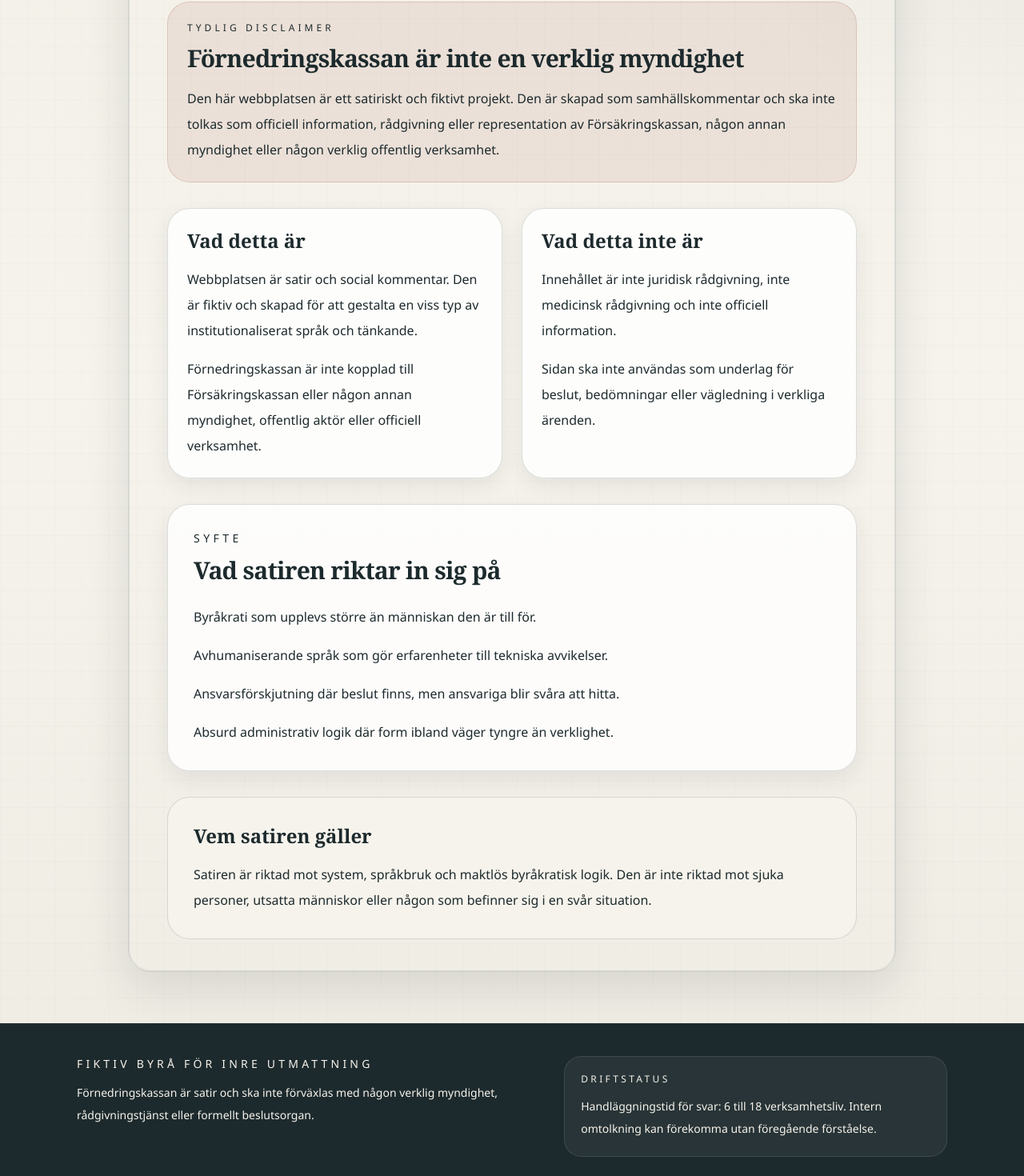
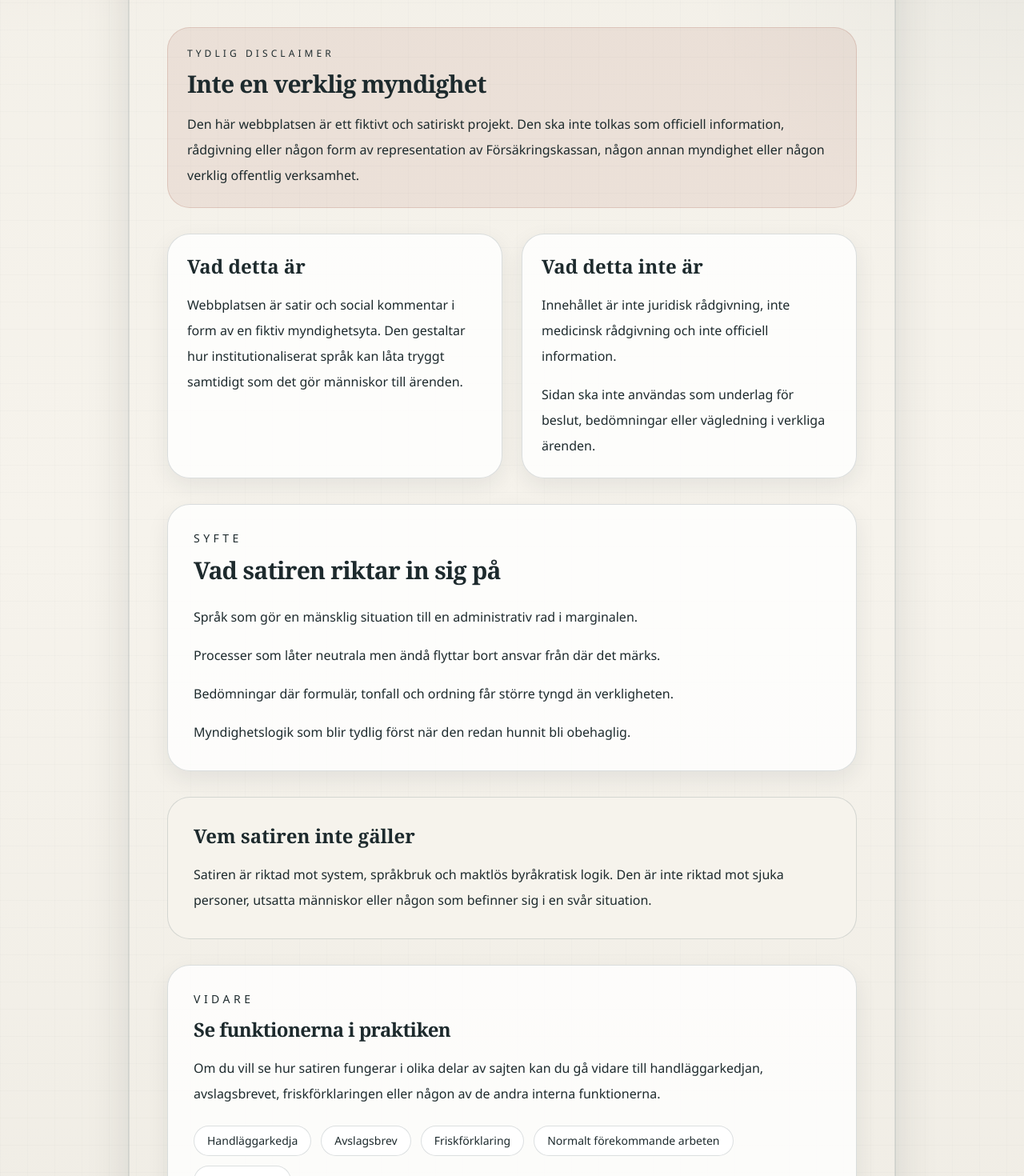
Before and after one commit to uppsala018/fornedringskassan, a Next.js app: page /om in a window 1280 px wide. Shown: the part 611-2081 px from the top of the page at 80% size. Built offline with nearby package versions, Linux system fonts and the light colour scheme.

Commit message:
Add FAQ page and integrate navigation

```diff
--- /dev/null
+++ b/app/fragor-och-svar/page.tsx
@@ -0,0 +1,136 @@
+import type { Metadata } from "next";
+import Link from "next/link";
+
+import { PageShell } from "@/components/page-shell";
+
+const title = "Frågor och svar | Förnedringskassan";
+const description =
+  "Vanliga frågor om Förnedringskassan, ett fiktivt satiriskt projekt om myndighetsspråk, administrativa processer och absurd institutionslogik.";
+
+export const metadata: Metadata = {
+  title,
+  description,
+  alternates: {
+    canonical: "/fragor-och-svar",
+  },
+  openGraph: {
+    title,
+    description,
+    url: "/fragor-och-svar",
+  },
+  twitter: {
+    title,
+    description,
+  },
+};
+
+const faqs = [
+  {
+    question: "Vad är Förnedringskassan?",
+    answer:
+      "En fiktiv svensk myndighetsparodi. Den använder blanketter, processer och beslutsflöden för att driva med hur institutionsspråk kan låta när det talar för sig självt.",
+  },
+  {
+    question: "Är detta Försäkringskassan?",
+    answer:
+      "Nej. Det är en satirisk webbplats med eget innehåll och egen ton. Namnlikheten är en del av poängen, inte ett släktskap.",
+  },
+  {
+    question: "Är sidan kopplad till någon riktig myndighet?",
+    answer:
+      "Nej. Sidan är inte officiell och har ingen koppling till någon verklig myndighet, offentlig aktör eller beslutsfunktion.",
+  },
+  {
+    question: "Vad menas med att detta är satir?",
+    answer:
+      "Att den driver med system, språk och arbetssätt genom att låta dem framstå som mer ordnade än de egentligen är.",
+  },
+  {
+    question: "Vad riktar sig satiren mot?",
+    answer:
+      "Mot byråkratiskt språk, ansvarsförskjutning, överordnade processer och den sorts institutionell distans som gör människor till ärenden.",
+  },
+  {
+    question: "Är detta juridisk eller medicinsk rådgivning?",
+    answer:
+      "Nej. Texten är satirisk och ska inte användas som grund för juridiska, medicinska eller andra verkliga beslut.",
+  },
+  {
+    question: "Varför använder sidan ett namn som liknar Försäkringskassan?",
+    answer:
+      "För att spegla hur myndighetston kan kännas igen utan att vara densamma. Likheten är ett satiriskt grepp, inte en anspråkshandling.",
+  },
+  {
+    question: "Vad menas med normalt förekommande arbeten här?",
+    answer:
+      "Det är en absurd jobbmatchningsvy där arbeten sorteras som om rimlighet vore ett administrativt filter med alldeles för stort självförtroende.",
+  },
+  {
+    question: "Är innehållet påhittat?",
+    answer:
+      "Ja. Hela sajten är fiktiv, även när formuleringarna låter misstänkt bekanta.",
+  },
+  {
+    question: "Kan innehållet delas?",
+    answer:
+      "Ja. Innehållet är avsett att kunna delas, kopieras och skickas vidare som ett stycke satirisk myndighetsprosa.",
+  },
+] as const;
+
+export default function FAQPage() {
+  return (
+    <PageShell
+      title="Frågor och svar"
+      intro="Kort svar på de frågor som brukar uppstå när ett fiktivt myndighetsprojekt låter för bekant för sitt eget bästa."
+    >
+      <section className="institution-card p-6 sm:p-8">
+        <p className="text-xs uppercase tracking-[0.32em] text-ink/72">Översikt</p>
+        <p className="mt-3 max-w-3xl text-base leading-8 text-ink/76">
+          Den här sidan samlar praktiska svar om vad Förnedringskassan är, vad den inte är
+          och hur satiren fungerar. Den är till för läsare som vill förstå projektet utan att
+          behöva läsa om samma sak två gånger.
+        </p>
+      </section>
+
+      <section className="grid gap-6 md:grid-cols-2">
+        {faqs.map((item) => (
+          <article key={item.question} className="institution-card p-6">
+            <p className="text-xs uppercase tracking-[0.3em] text-ink/72">Fråga</p>
+            <h2 className="mt-3 text-balance font-display text-2xl font-semibold tracking-tight text-ink">
+              {item.question}
+            </h2>
+            <p className="mt-4 text-base leading-8 text-ink/76">{item.answer}</p>
+          </article>
+        ))}
+      </section>
+
+      <section className="rounded-dossier border border-steel/20 bg-paper p-8">
+        <p className="text-sm uppercase tracking-[0.32em] text-ink/72">Vidare hänvisning</p>
+        <h2 className="mt-3 text-balance font-display text-2xl font-semibold tracking-tight text-ink">
+          Se också de delar som används mest
+        </h2>
+        <p className="mt-4 max-w-3xl text-base leading-8 text-ink/76">
+          Om du vill se hur frågorna blir till i praktiken finns här de närmaste interna
+          funktionerna och startsidan.
+        </p>
+        <div className="mt-6 flex flex-wrap gap-3">
+          <Link href="/om" className="rounded-full border border-steel/20 bg-white/90 px-4 py-2 text-sm text-ink transition hover:border-steel/45 hover:bg-white">
+            Om projektet
+          </Link>
+          <Link href="/handlaggarkedja" className="rounded-full border border-steel/20 bg-white/90 px-4 py-2 text-sm text-ink transition hover:border-steel/45 hover:bg-white">
+            Handläggarkedja
+          </Link>
+          <Link href="/avslagsbrev" className="rounded-full border border-steel/20 bg-white/90 px-4 py-2 text-sm text-ink transition hover:border-steel/45 hover:bg-white">
+            Avslagsbrev
+          </Link>
+          <Link href="/friskforklaring" className="rounded-full border border-steel/20 bg-white/90 px-4 py-2 text-sm text-ink transition hover:border-steel/45 hover:bg-white">
+            Friskförklaring
+          </Link>
+          <Link href="/" className="rounded-full border border-steel/20 bg-white/90 px-4 py-2 text-sm text-ink transition hover:border-steel/45 hover:bg-white">
+            Till startsidan
+          </Link>
+        </div>
+      </section>
+    </PageShell>
+  );
+}
--- a/app/om/page.tsx
+++ b/app/om/page.tsx
@@ -1,10 +1,11 @@
 import type { Metadata } from "next";
+import Link from "next/link";
 
 import { PageShell } from "@/components/page-shell";
 
-const title = "Om Förnedringskassan | satirisk myndighetsparodi";
+const title = "Om Förnedringskassan | satirisk parodi på myndighetsspråk";
 const description =
-  "Här förklaras vad Förnedringskassan är, vad den inte är och varför projektet driver med språk, process och ansvar.";
+  "Förnedringskassan är ett fiktivt satiriskt projekt om myndighetsspråk, administrativa processer och den distans som uppstår när systemet blir större än människan.";
 
 export const metadata: Metadata = {
   title,
@@ -27,20 +28,19 @@
   return (
     <PageShell
       title="Om Förnedringskassan"
-      intro="Här finns fotnoten till resten av sajten: vad projektet är, vad det inte är och varför tonen låter så bekant."
+      intro="Förnedringskassan är ett satiriskt projekt om myndighetsspråk, processer och den sorts distans som uppstår när ärenden får mer värdighet än människor."
     >
       <section className="rounded-dossier border border-stamp/20 bg-stamp/10 p-6">
         <p className="text-xs uppercase tracking-[0.34em] text-ink/72">
           Tydlig disclaimer
         </p>
         <h2 className="mt-3 text-balance font-display text-3xl font-semibold tracking-tight text-ink">
-          Förnedringskassan är inte en verklig myndighet
+          Inte en verklig myndighet
         </h2>
         <p className="mt-4 max-w-4xl text-base leading-8 text-ink/76">
-          Den här webbplatsen är ett satiriskt och fiktivt projekt. Den är skapad som
-          samhällskommentar och ska inte tolkas som officiell information, rådgivning eller
-          representation av Försäkringskassan, någon annan myndighet eller någon verklig
-          offentlig verksamhet.
+          Den här webbplatsen är ett fiktivt och satiriskt projekt. Den ska inte tolkas som
+          officiell information, rådgivning eller någon form av representation av
+          Försäkringskassan, någon annan myndighet eller någon verklig offentlig verksamhet.
         </p>
       </section>
 
@@ -49,12 +49,9 @@
           <h2 className="text-balance font-display text-2xl font-semibold text-ink">Vad detta är</h2>
           <div className="mt-4 space-y-4 text-base leading-8 text-ink/76">
             <p>
-              Webbplatsen är satir och social kommentar. Den är fiktiv och skapad för att
-              gestalta en viss typ av institutionaliserat språk och tänkande.
-            </p>
-            <p>
-              Förnedringskassan är inte kopplad till Försäkringskassan eller någon annan
-              myndighet, offentlig aktör eller officiell verksamhet.
+              Webbplatsen är satir och social kommentar i form av en fiktiv myndighetsyta.
+              Den gestaltar hur institutionaliserat språk kan låta tryggt samtidigt som det
+              gör människor till ärenden.
             </p>
           </div>
         </article>
@@ -80,20 +77,49 @@
           Vad satiren riktar in sig på
         </h2>
         <ul className="mt-6 space-y-4 text-base leading-8 text-ink/76">
-          <li>Byråkrati som upplevs större än människan den är till för.</li>
-          <li>Avhumaniserande språk som gör erfarenheter till tekniska avvikelser.</li>
-          <li>Ansvarsförskjutning där beslut finns, men ansvariga blir svåra att hitta.</li>
-          <li>Absurd administrativ logik där form ibland väger tyngre än verklighet.</li>
+          <li>Språk som gör en mänsklig situation till en administrativ rad i marginalen.</li>
+          <li>Processer som låter neutrala men ändå flyttar bort ansvar från där det märks.</li>
+          <li>Bedömningar där formulär, tonfall och ordning får större tyngd än verkligheten.</li>
+          <li>Myndighetslogik som blir tydlig först när den redan hunnit bli obehaglig.</li>
         </ul>
       </section>
 
       <section className="rounded-dossier border border-steel/20 bg-paper p-8">
-        <h2 className="text-balance font-display text-2xl font-semibold text-ink">Vem satiren gäller</h2>
+        <h2 className="text-balance font-display text-2xl font-semibold text-ink">Vem satiren inte gäller</h2>
         <p className="mt-4 max-w-3xl text-base leading-8 text-ink/76">
-          Satiren är riktad mot system, språkbruk och maktlös byråkratisk logik. Den är
-          inte riktad mot sjuka personer, utsatta människor eller någon som befinner sig i
-          en svår situation.
+          Satiren är riktad mot system, språkbruk och maktlös byråkratisk logik. Den är inte
+          riktad mot sjuka personer, utsatta människor eller någon som befinner sig i en
+          svår situation.
         </p>
+      </section>
+
+      <section className="institution-card p-8">
+        <p className="text-sm uppercase tracking-[0.32em] text-ink/72">Vidare</p>
+        <h2 className="mt-3 text-balance font-display text-2xl font-semibold tracking-tight text-ink">
+          Se funktionerna i praktiken
+        </h2>
+        <p className="mt-4 max-w-3xl text-base leading-8 text-ink/76">
+          Om du vill se hur satiren fungerar i olika delar av sajten kan du gå vidare till
+          handläggarkedjan, avslagsbrevet, friskförklaringen eller någon av de andra interna
+          funktionerna.
+        </p>
+        <div className="mt-6 flex flex-wrap gap-3">
+          <Link href="/handlaggarkedja" className="rounded-full border border-steel/20 bg-white/90 px-4 py-2 text-sm text-ink transition hover:border-steel/45 hover:bg-white">
+            Handläggarkedja
+          </Link>
+          <Link href="/avslagsbrev" className="rounded-full border border-steel/20 bg-white/90 px-4 py-2 text-sm text-ink transition hover:border-steel/45 hover:bg-white">
+            Avslagsbrev
+          </Link>
+          <Link href="/friskforklaring" className="rounded-full border border-steel/20 bg-white/90 px-4 py-2 text-sm text-ink transition hover:border-steel/45 hover:bg-white">
+            Friskförklaring
+          </Link>
+          <Link href="/normalt-forekommande-arbeten" className="rounded-full border border-steel/20 bg-white/90 px-4 py-2 text-sm text-ink transition hover:border-steel/45 hover:bg-white">
+            Normalt förekommande arbeten
+          </Link>
+          <Link href="/" className="rounded-full border border-steel/20 bg-white/90 px-4 py-2 text-sm text-ink transition hover:border-steel/45 hover:bg-white">
+            Till startsidan
+          </Link>
+        </div>
       </section>
     </PageShell>
   );
--- a/app/sitemap.ts
+++ b/app/sitemap.ts
@@ -6,6 +6,7 @@
   "/avslagsbrev",
   "/handlaggarkedja",
   "/nadalage",
+  "/fragor-och-svar",
   "/normalt-forekommande-arbeten",
   "/om",
 ];
--- a/lib/site.ts
+++ b/lib/site.ts
@@ -13,5 +13,6 @@
   { href: "/handlaggarkedja", label: "Handläggarkedja" },
   { href: "/normalt-forekommande-arbeten", label: "Normalt förekommande arbeten" },
   { href: "/nadalage", label: "Nådeläge" },
+  { href: "/fragor-och-svar", label: "FAQ" },
   { href: "/om", label: "Om" },
 ];
```
